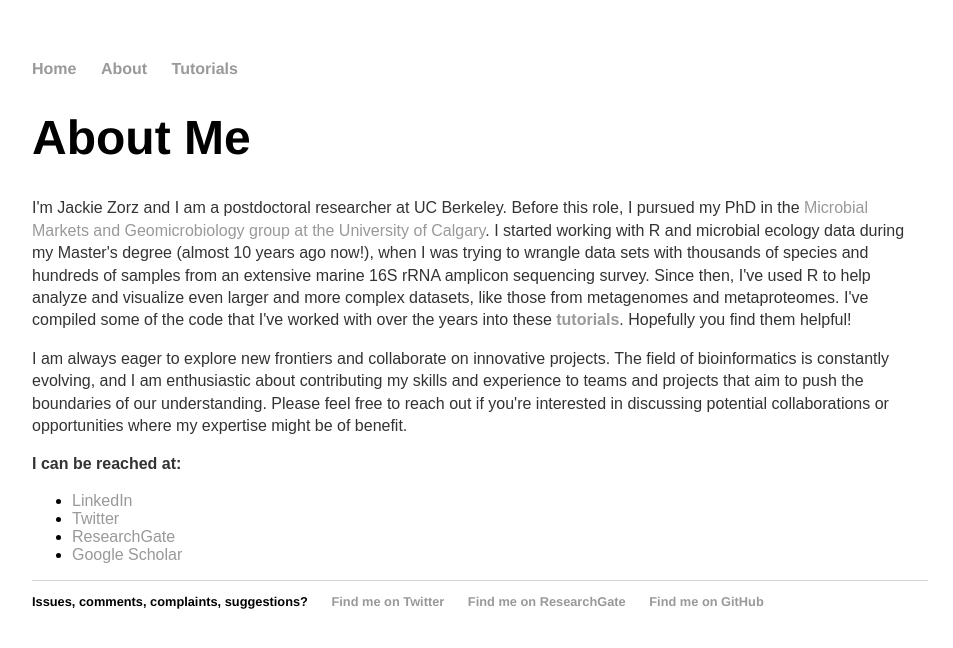
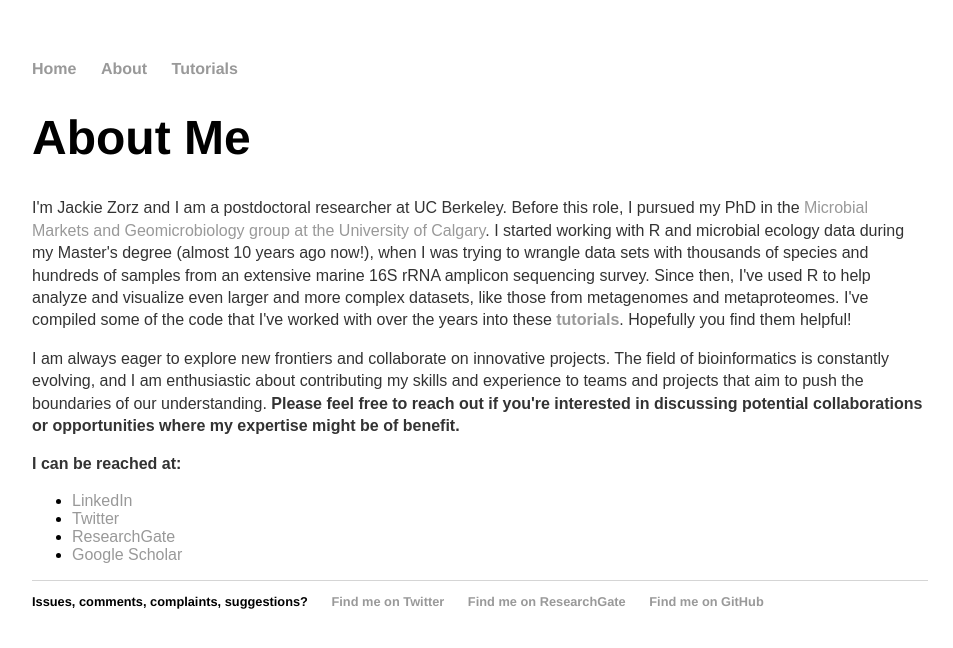
Before and after one commit to jkzorz/jkzorz.github.io, a Jekyll site: the page built from about/index.html, in a window 1280 px wide. Shown: the top 648 px of the page, without its empty margins (160-1113 px from the left). Built offline with Jekyll 4.4.1, drawn with Linux system fonts in a browser that asks for light colours.

```diff
--- a/about/index.html
+++ b/about/index.html
@@ -7,7 +7,7 @@ title: About Me
 
 <p>I'm Jackie Zorz and I am a postdoctoral researcher at UC Berkeley. Before this role, I pursued my PhD in the <a href="https://www.ucalgary.ca/labs/ebg">Microbial Markets and Geomicrobiology group at the University of Calgary</a>. I started working with R and microbial ecology data during my Master's degree (almost 10 years ago now!), when I was trying to wrangle data sets with thousands of species and hundreds of samples from an extensive marine 16S rRNA amplicon sequencing survey. Since then, I've used R to help analyze and visualize even larger and more complex datasets, like those from metagenomes and metaproteomes.  I've compiled some of the code that I've worked with over the years into these <a href="https://jkzorz.github.io/blog/"><b>tutorials</b></a>. Hopefully you find them helpful!</p>
 
-<p>I am always eager to explore new frontiers and collaborate on innovative projects. The field of bioinformatics is constantly evolving, and I am enthusiastic about contributing my skills and experience to teams and projects that aim to push the boundaries of our understanding. Please feel free to reach out if you're interested in discussing potential collaborations or opportunities where my expertise might be of benefit.</p>
+<p>I am always eager to explore new frontiers and collaborate on innovative projects. The field of bioinformatics is constantly evolving, and I am enthusiastic about contributing my skills and experience to teams and projects that aim to push the boundaries of our understanding. <b>Please feel free to reach out if you're interested in discussing potential collaborations or opportunities where my expertise might be of benefit.</b></p>
 
 
 	<p> <b>I can be reached at: </b>
```
